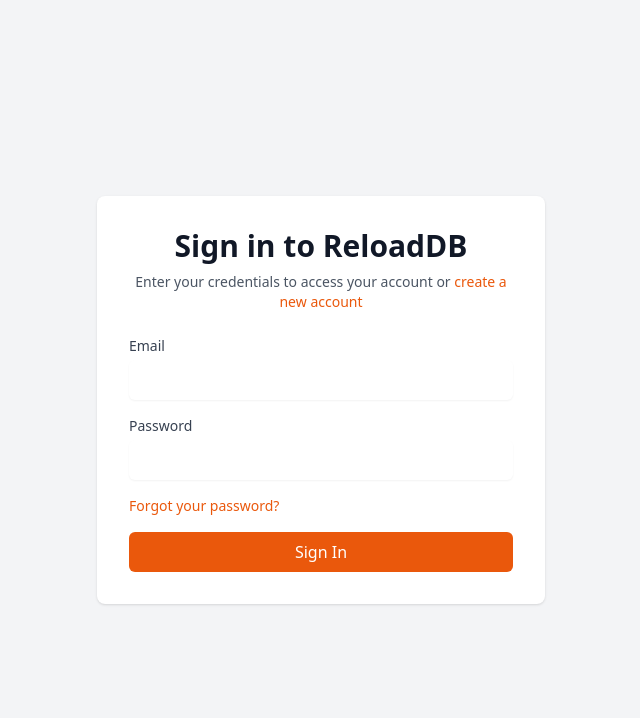
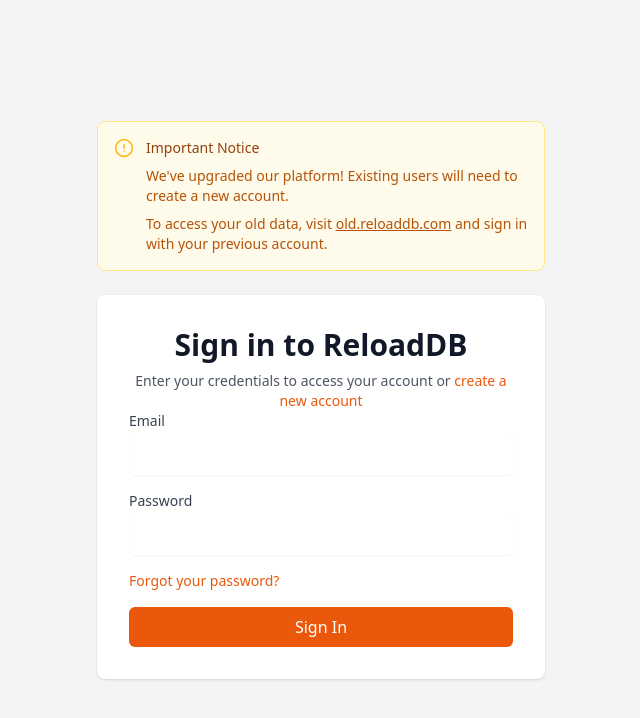
Before and after one commit to physikal/reloaddb, a React (Vite) app: page /signin in a window 1280 px wide. Shown: the top 718 px of the page, without its empty margins (319-959 px from the left). Built offline with nearby package versions, Linux system fonts and the light colour scheme.

Commit message:
v0.09.13
Sign in banner

```diff
--- a/src/pages/SignIn.tsx
+++ b/src/pages/SignIn.tsx
@@ -1,9 +1,39 @@
 import { SignInForm } from '../components/auth/SignInForm';
+import { AlertCircle } from 'lucide-react';
 
 export function SignInPage() {
   return (
     <div className="min-h-screen flex items-center justify-center bg-gray-100 py-12 px-4 sm:px-6 lg:px-8">
-      <div className="max-w-md w-full space-y-6 bg-white p-8 rounded-lg shadow">
+      <div className="max-w-md w-full space-y-6">
+        <div className="bg-amber-50 border border-amber-200 rounded-lg p-4 mb-6">
+          <div className="flex">
+            <div className="flex-shrink-0">
+              <AlertCircle className="h-5 w-5 text-amber-400" aria-hidden="true" />
+            </div>
+            <div className="ml-3">
+              <h3 className="text-sm font-medium text-amber-800">Important Notice</h3>
+              <div className="mt-2 text-sm text-amber-700">
+                <p>
+                  We've upgraded our platform! Existing users will need to create a new account.
+                </p>
+                <p className="mt-2">
+                  To access your old data, visit{' '}
+                  <a
+                    href="https://old.reloaddb.com"
+                    target="_blank"
+                    rel="noopener noreferrer"
+                    className="font-medium underline hover:text-amber-900"
+                  >
+                    old.reloaddb.com
+                  </a>
+                  {' '}and sign in with your previous account.
+                </p>
+              </div>
+            </div>
+          </div>
+        </div>
+
+        <div className="bg-white p-8 rounded-lg shadow">
           <div>
             <h2 className="text-center text-3xl font-bold text-gray-900">
               Sign in to ReloadDB
@@ -18,5 +48,6 @@ export function SignInPage() {
           <SignInForm />
         </div>
       </div>
+    </div>
   );
 }
```
Lines whose indentation alone changed are shown as unchanged.
